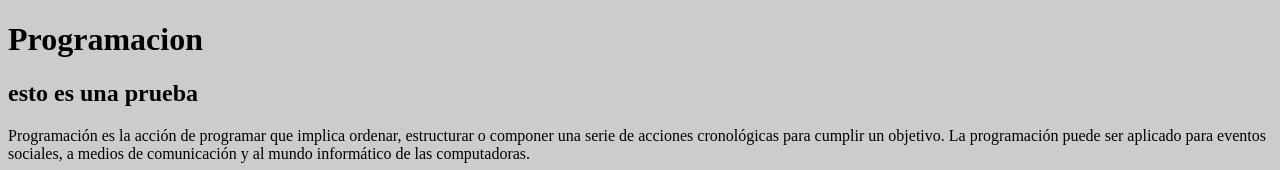
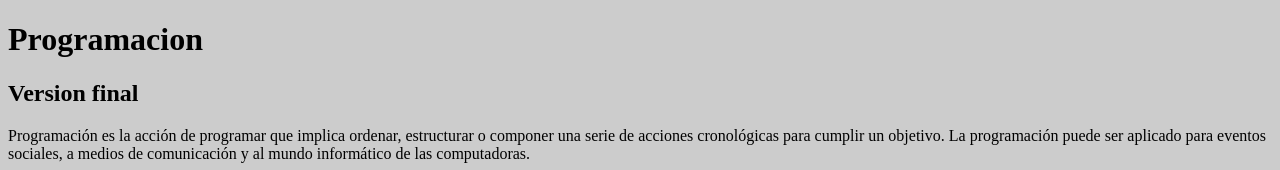
Before and after one commit to mptorress/Example-1, a plain HTML site: page Index.html in a window 1280 px wide. Shown: the top 170 px of the page. Drawn offline with Linux system fonts and the light colour scheme.

Commit message:
version final

```diff
--- a/Index.html
+++ b/Index.html
@@ -12,7 +12,7 @@
 </head>
 <body background="fondo.png">
 	<h1>Programacion</h1>
-	<h2>esto es una prueba</h2>
+	<h2>Version final</h2>
 
 	<p>Programación es la acción de programar que implica ordenar, estructurar o componer una serie de acciones cronológicas para cumplir un objetivo. La programación puede ser aplicado para eventos sociales, a medios de comunicación y al mundo informático de las computadoras.</p>
 	<img src="Imagenes\progrmacion.jpg">
```
